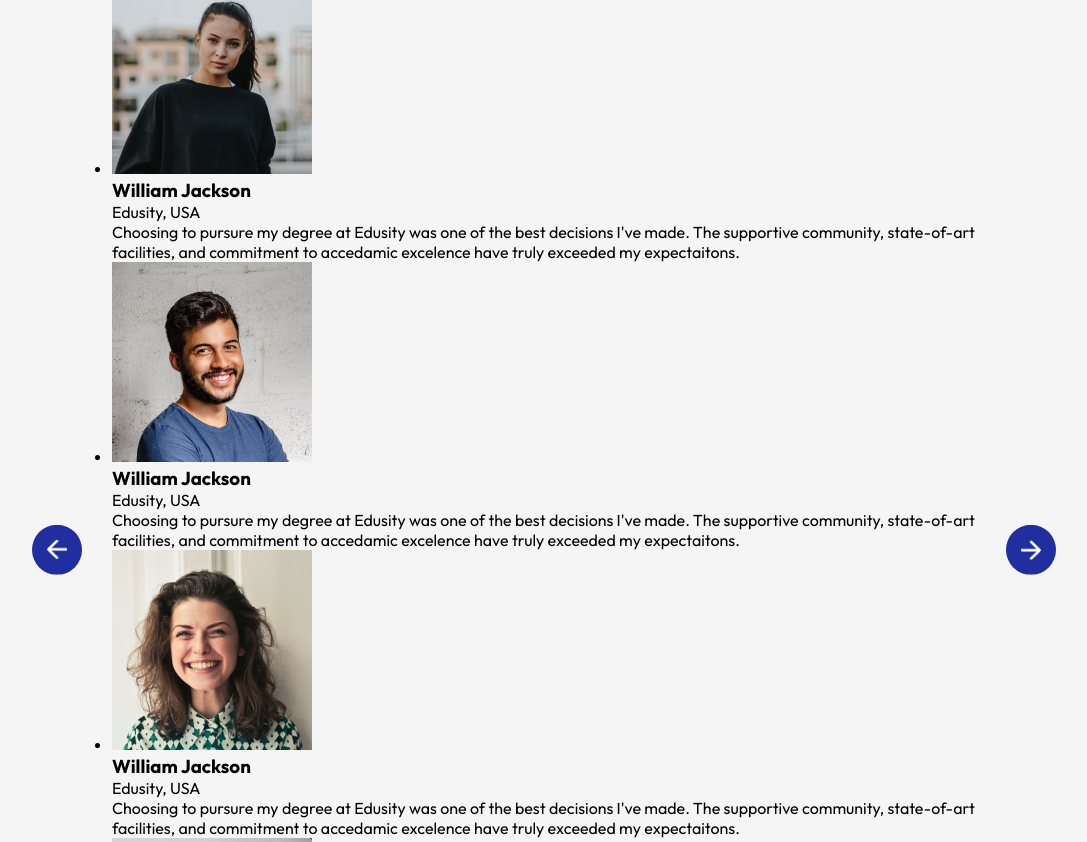
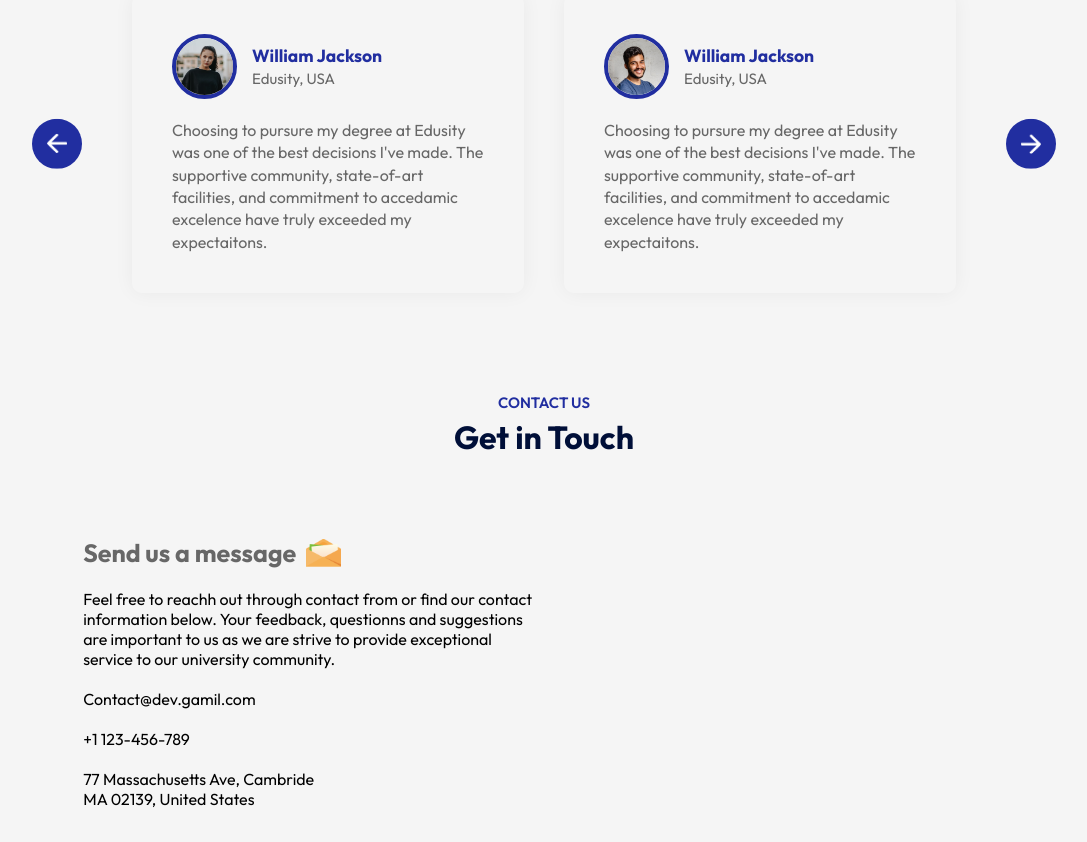
Before and after one commit to neelendrareddy9001/educational-Institution-layout, a React (Vite) app: page / in a window 1280 px wide. Shown: the part 2639-3481 px from the top of the page, without its empty margins (96-1183 px from the left). Built offline with nearby package versions, Linux system fonts and the light colour scheme.

Commit message:
contact component and testimonial slider functionality added

```diff
--- a/src/App.jsx
+++ b/src/App.jsx
@@ -1,6 +1,7 @@
 
 import About from "./Components/About/About";
 import Campus from "./Components/Campus/Campus";
+import Contact from "./Components/Contact/Contact";
 import Hero from "./Components/Hero/Hero";
 import Navbar from "./Components/Navbar/Navbar";
 import Programs from "./Components/Programs/Programs";
@@ -20,6 +21,8 @@ const App = () => {
         <Campus />
         <Title subTitle='TESTIMONIALS' title='Campus Photos' />
         <Testimonial />
+        <Title subTitle='Contact Us' title='Get in Touch' />
+        <Contact />
       </div>
     </div>
   );
--- /dev/null
+++ b/src/Components/Contact/Contact.css
@@ -0,0 +1,30 @@
+.contact {
+    margin: 80px auto;
+    max-width: 90%;
+    display: flex;
+    align-items: center;
+    justify-content: space-between;
+}
+
+.contact-col h3{
+    flex-basis: 48%;
+    color: #676767;
+    font-size: 25px;
+    display: flex;
+    align-items: center;
+    margin-bottom: 20px;
+}
+.contact-col h3 img {
+    width: 35px;
+    margin-left: 10px;
+}
+.contact-col p {
+    max-width: 450px;
+    list-style: none;
+}
+
+.contact-col ul li {
+    display: flex;
+    align-items: center;
+    margin: 20px 0;
+}
--- /dev/null
+++ b/src/Components/Contact/Contact.jsx
@@ -0,0 +1,22 @@
+import React from 'react'
+import './Contact.css';
+import msg_icon from '../../assets/msg-icon.png';
+
+const Contact = () => {
+  return (
+    <div className='contact'>
+      <div className='contact-col'>
+        <h3>Send us a message<img src={msg_icon}></img></h3>
+        <p>Feel free to reachh out through contact from or find our contact information below. Your feedback, questionns and suggestions are important to us as we are strive to provide exceptional service to our university community.</p>
+        <ul>
+            <li>Contact@dev.gamil.com</li>
+            <li>+1 123-456-789</li>
+            <li>77 Massachusetts Ave, Cambride <br /> MA 02139, United States</li>
+        </ul>
+      </div>
+      <div className='contact-col'></div>
+    </div>
+  )
+}
+
+export default Contact
--- a/src/Components/Testimonial/Testimonial.css
+++ b/src/Components/Testimonial/Testimonial.css
@@ -15,7 +15,46 @@
     background: #212EA0;
 }
 
+
 .back-btn {
     right: auto;
     left: 0;
 }
+.slider {
+    overflow: hidden;
+}
+
+.slider ul {
+    display: flex;
+    width: 200%;
+    overflow: hidden;
+    transition: 0.5s;
+}
+.slider ul li {
+    list-style: none;
+    width: 50%;
+    padding: 20px;
+}
+.slide {
+    box-shadow: 0 0 20px rgba(0,0,0,0.05);
+    padding: 40px;
+    border-radius: 10px;
+    color: #676767;
+    line-height: 1.4;
+}
+.slide img {
+    width: 65px;
+    border-radius: 50%;
+    margin-right: 15px;
+    border: 4px solid #212EA0;
+}
+
+.user-info {
+    display: flex;
+    align-items: center;
+    margin-bottom: 20px;
+    font-size: 15px;
+}
+.user-info h3 {
+    color: #212EA0;
+}
--- a/src/Components/Testimonial/Testimonial.jsx
+++ b/src/Components/Testimonial/Testimonial.jsx
@@ -1,4 +1,4 @@
-import React from 'react'
+import React, { useRef } from 'react'
 import './Testimonial.css';
 import next_icon from '../../assets/next-icon.png';
 import back_icon from '../../assets/back-icon.png';
@@ -9,19 +9,33 @@ import user_4 from '../../assets/user-4.png';
 
 
 const Testimonial = () => {
+    const slider = useRef();
+    let tx = 0;
+    const slideForward = () => {
+        if(tx > -50) {
+            tx -= 25;
+        }
+        slider.current.style.transform = `translateX(${tx}%)`
+    }
+    const slideBackward = () => {
+        if(tx < 0) {
+            tx += 25;
+        }
+        slider.current.style.transform = `translateX(${tx}%)`
+    }
   return (
     <div className='testimonials'>
-      <img src={next_icon} alt='' className='next-btn'></img>
-      <img src={back_icon} alt='' className='back-btn'></img>
+      <img src={next_icon} alt='' className='next-btn' onClick={slideForward}></img>
+      <img src={back_icon} alt='' className='back-btn' onClick={slideBackward}></img>
       <div className='slider'>
-        <ul>
+        <ul ref={slider}>
             <li>
                 <div className='slide'>
                     <div className='user-info'>
                         <img src={user_1} alt='' />
                         <div>
                             <h3>William Jackson</h3>
-                            <psan>Edusity, USA</psan>
+                            <span>Edusity, USA</span>
                         </div>
                     </div>
                     <p>Choosing to pursure my degree at Edusity was one of the best decisions I've made. The supportive community, state-of-art facilities, and commitment to accedamic excelence have truly exceeded my expectaitons. </p>
@@ -33,19 +47,19 @@ const Testimonial = () => {
                         <img src={user_2} alt='' />
                         <div>
                             <h3>William Jackson</h3>
-                            <psan>Edusity, USA</psan>
+                            <span>Edusity, USA</span>
                         </div>
                     </div>
                     <p>Choosing to pursure my degree at Edusity was one of the best decisions I've made. The supportive community, state-of-art facilities, and commitment to accedamic excelence have truly exceeded my expectaitons. </p>
                 </div>
             </li>
             <li>
-                <div className='slider'>
+                <div className='slide'>
                     <div className='user-info'>
                         <img src={user_3} alt='' />
                         <div>
                             <h3>William Jackson</h3>
-                            <psan>Edusity, USA</psan>
+                            <span>Edusity, USA</span>
                         </div>
                     </div>
                     <p>Choosing to pursure my degree at Edusity was one of the best decisions I've made. The supportive community, state-of-art facilities, and commitment to accedamic excelence have truly exceeded my expectaitons. </p>
@@ -57,7 +71,7 @@ const Testimonial = () => {
                         <img src={user_4} alt='' />
                         <div>
                             <h3>William Jackson</h3>
-                            <psan>Edusity, USA</psan>
+                            <span>Edusity, USA</span>
                         </div>
                     </div>
                     <p>Choosing to pursure my degree at Edusity was one of the best decisions I've made. The supportive community, state-of-art facilities, and commitment to accedamic excelence have truly exceeded my expectaitons. </p>
```
